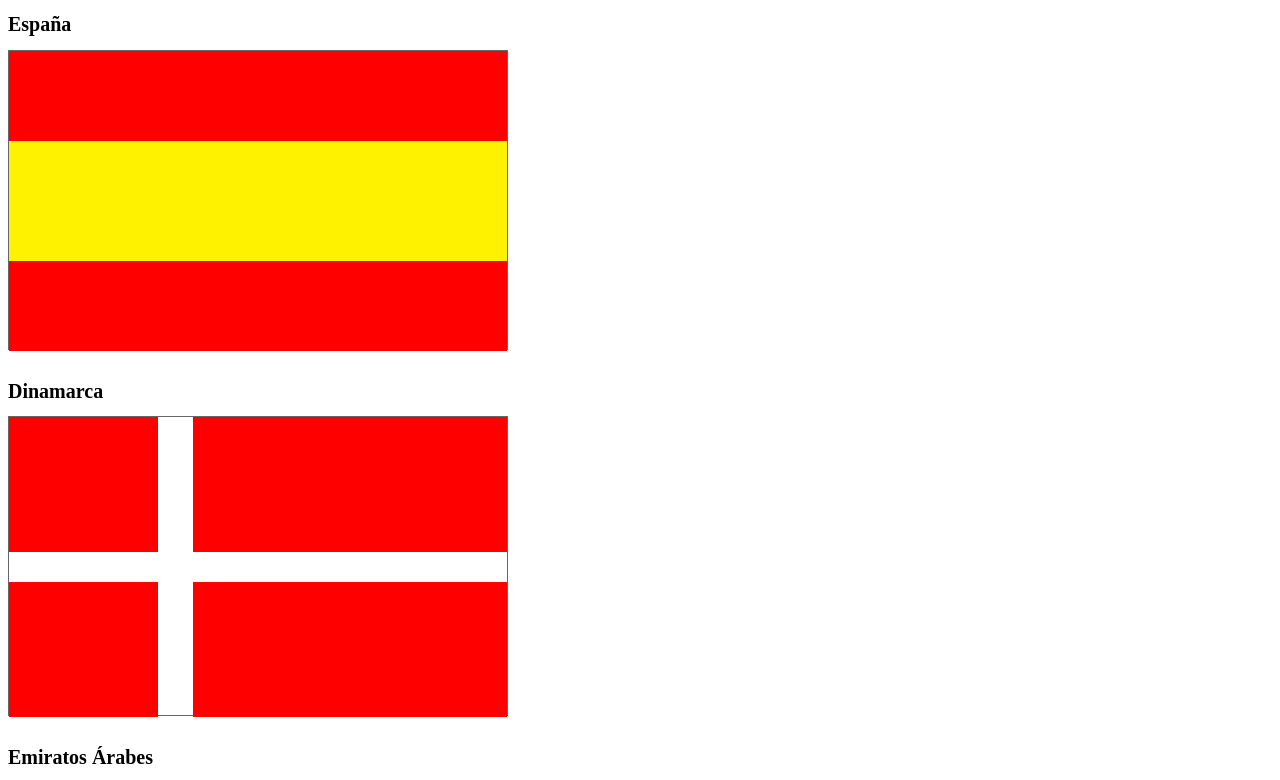
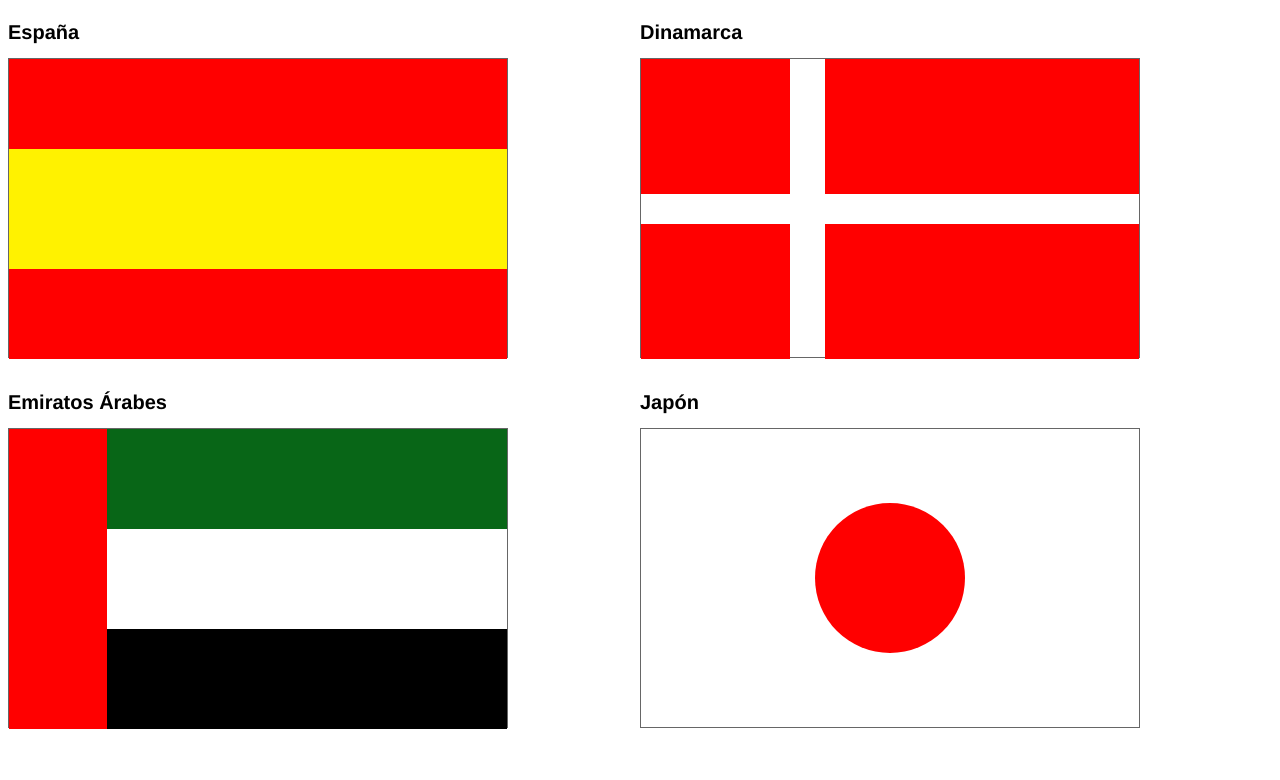
Before and after one commit to indigovioleta/E2CP1A1, a plain HTML site: page 03/index.html in a window 1280 px wide. Shown: the top 780 px of the page. Drawn offline with Linux system fonts and the light colour scheme.

Commit message:
Update index.html
Corrección clases y disposición banderas ejercicio 3.

```diff
--- a/03/index.html
+++ b/03/index.html
@@ -8,8 +8,39 @@
 		*, *:before, *:after {
 			box-sizing: border-box;
 		}
+
 		h1 {
+			font-family: 'Helvetica', sans-serif;
 			font-size: 20px;
+		}
+
+		.clearfix {
+			clear: both;
+		}
+
+		.contenedor-1 {
+			width: 50%;
+			height: 350px;
+			float: left;
+			margin-bottom: 20px;
+		}
+
+		.contenedor-2 {
+			width: 50%;
+			height: 350px;
+			float: right;
+		}
+
+		.contenedor-3 {
+			width: 50%;
+			height: 350px;
+			float: left;
+		}
+
+		.contenedor-4 {
+			width: 50%;
+			height: 350px;
+			float: right;
 		}
 
 		.espana {
@@ -32,6 +63,7 @@
 			}
 
 		.dinamarca {
+
 			box-sizing: border-box;
 			border: 1px solid #666;
 			width: 500px;
@@ -147,18 +179,22 @@
      			background: #ff0000;
      			position: relative;
      			top:25%;
-     			left:33%;
+     			left:35%;
      		}
 
 	</style>
 </head>
 <body>
+
+	<div class="contenedor-1">
 		<h1>España</h1>
 		<div class="espana">
 			<div class="rojo-espana"></div>
 			<div class="amarillo-espana"></div>
 			<div class="rojo-espana"></div>
 		</div>
+	</div>
+	<div class="contenedor-2">
 		<h1>Dinamarca</h1>
 		<div class="dinamarca">
 			<div class="cuadrado-rojo1"></div>
@@ -166,6 +202,9 @@
 			<div class="cuadrado-rojo2"></div>
 			<div class="rectangulo-rojo2"></div>
 		</div>
+	</div>
+	<div class="clearfix"></div>
+	<div class="contenedor-3">
 		<h1>Emiratos Árabes</h1>
 		<div class="emiratos">
 			<div class="rectangulo-rojo-arabe"></div>
@@ -175,9 +214,12 @@
 				<div class="rectangulo-negro"></div>
 			</div>
 		</div>
+	</div>
+	<div class="contenedor-4">
 		<h1>Japón</h1>
 		<div class="japon">
 			<div class="circulo-rojo"></div>
 		</div>
+	</div>
 </body>
 </html>
```
Lines whose indentation alone changed are shown as unchanged.
